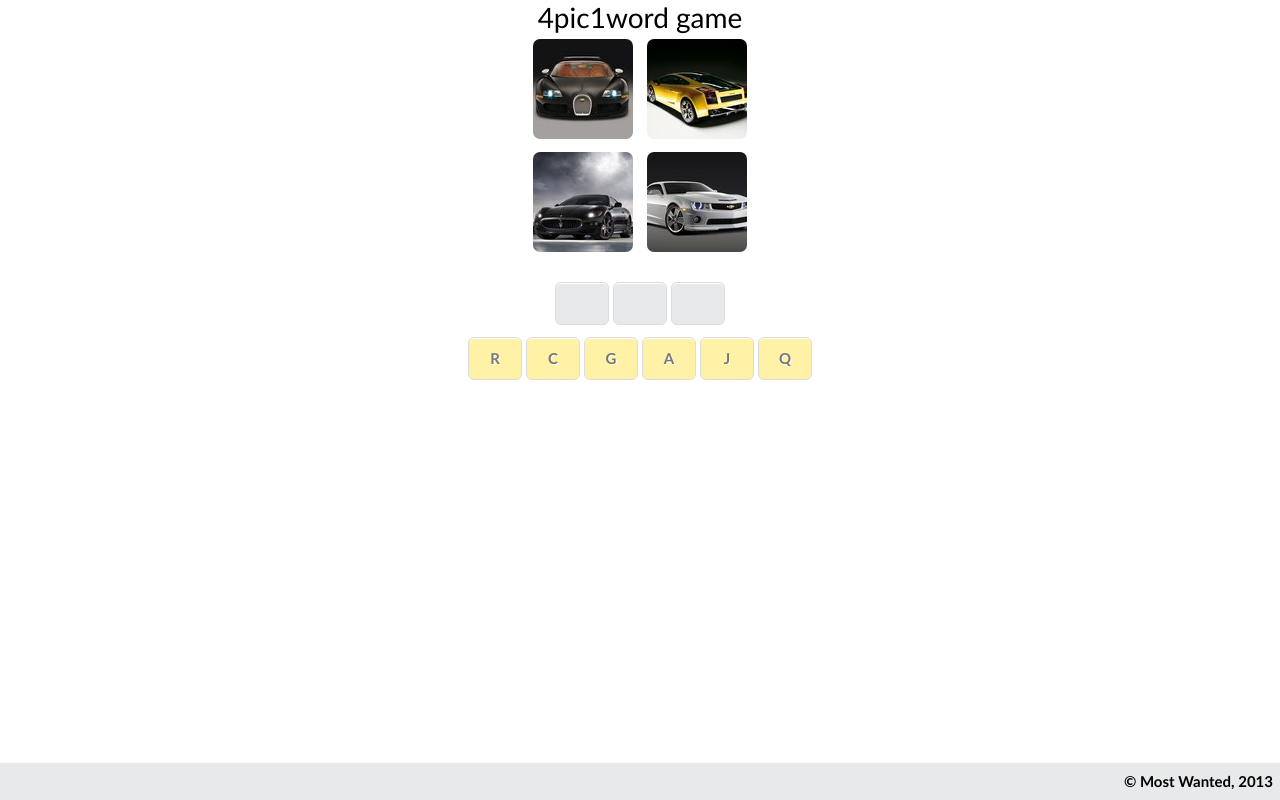
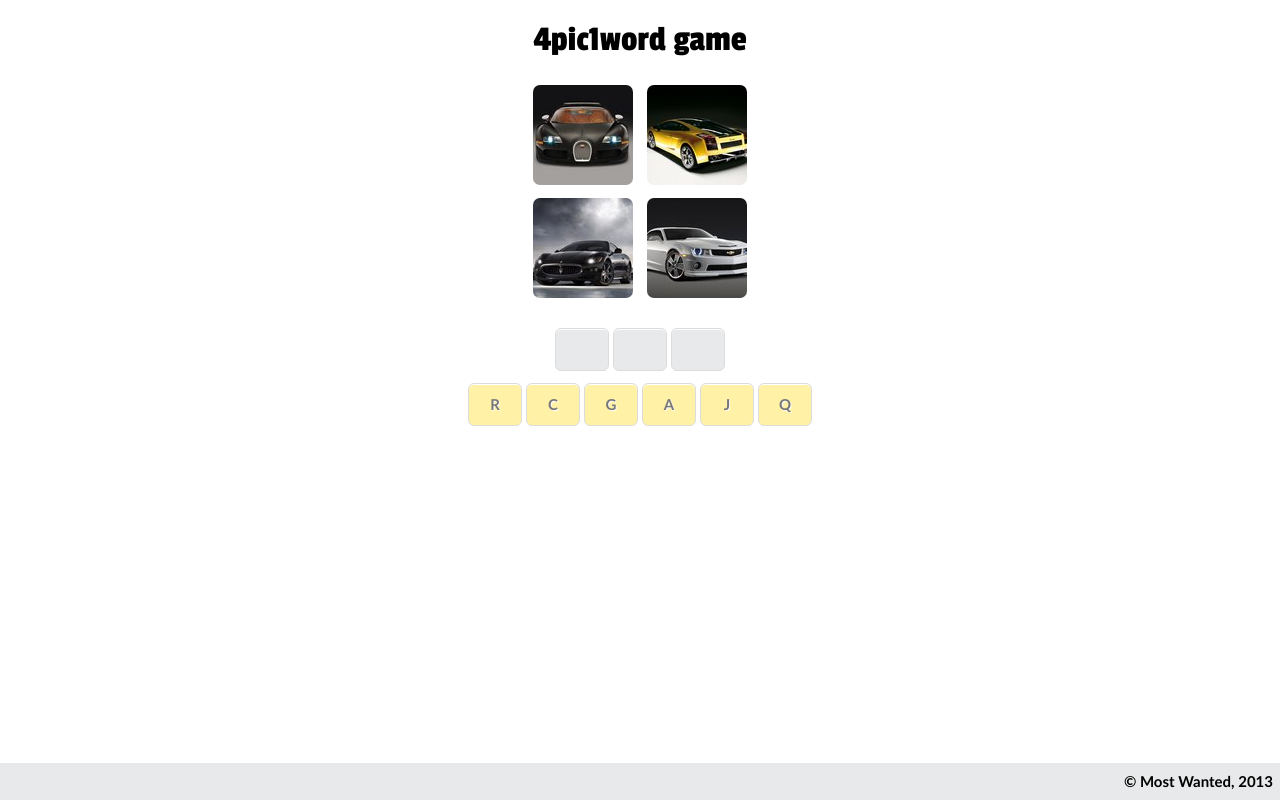
Before and after one commit to bmwant/4pic1word, a plain HTML site: page index.html in a window 1280 px wide. Drawn offline with Linux system fonts and the light colour scheme.

Commit message:
change layout

```diff
--- a/css/view.css
+++ b/css/view.css
@@ -1,3 +1,5 @@
+@import url(http://fonts.googleapis.com/css?family=Passion+One);
+
 html,
 body {
    margin: 0;
@@ -7,17 +9,22 @@ body {
 }
 
 .header {
+    padding: 20px;
+    font-size: 36px;
+    font-family: 'Passion One';
     text-align: center;
-    font-size: 28px;
 }
 
 .container {
     text-align: center;
     display: block;
+    min-height:100%;
+    position:relative;
 }
 
 .main {
     text-align: center;
+    padding-bottom: 37px;
 }
 
 .footer {
@@ -78,7 +85,7 @@ body {
     width: 16px;
     background-repeat: no-repeat;
     background-position: -16px -144px;
-    background-image: url("file://localhost/D:/coding/4pic1word/css/blue_icons.png");
+    background-image: url("blue_icons.png");
 }
 
 #answer {
--- a/index.html
+++ b/index.html
@@ -14,11 +14,11 @@
             <a href="#">Next level</a>
         </div>
     </div>
-	<div id="info">
+    <div class="main">
+        <div id="info">
             <span id="info-icon"></span>
             <span id="info-text"><!-- information here --></span>
 	</div>
-    <div class="main">
         <div id="pictures">
             <div id="first-column">
                 <div id="picture-1"></div>
@@ -36,10 +36,10 @@
             <!-- available letter here -->
         </div>
     </div>
-</div>
-<div class="footer">
-    <div id="footer-text">
-        &copy; Most Wanted, 2013
+    <div class="footer">
+        <div id="footer-text">
+            &copy; Most Wanted, 2013
+        </div>
     </div>
 </div>
 </body>
```
